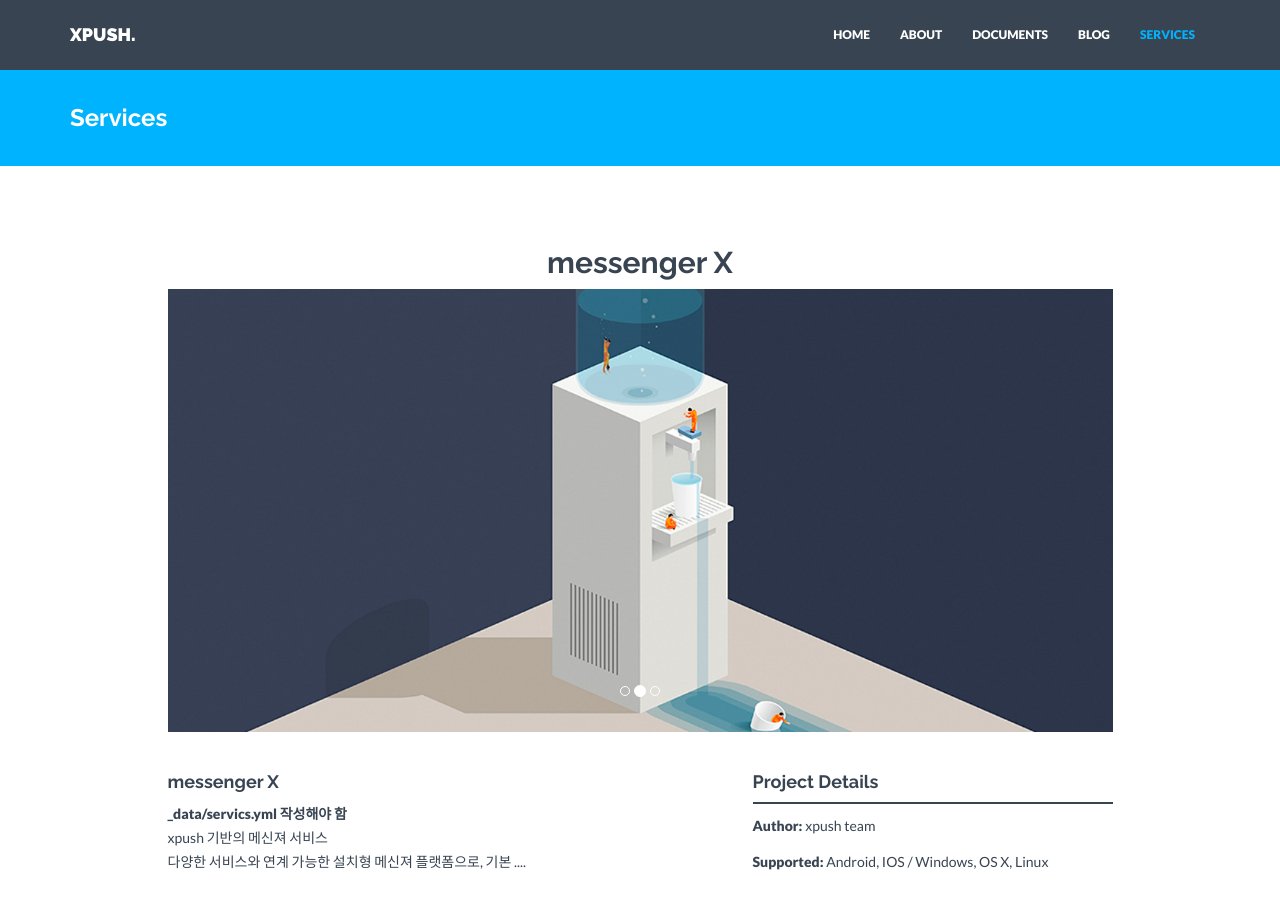
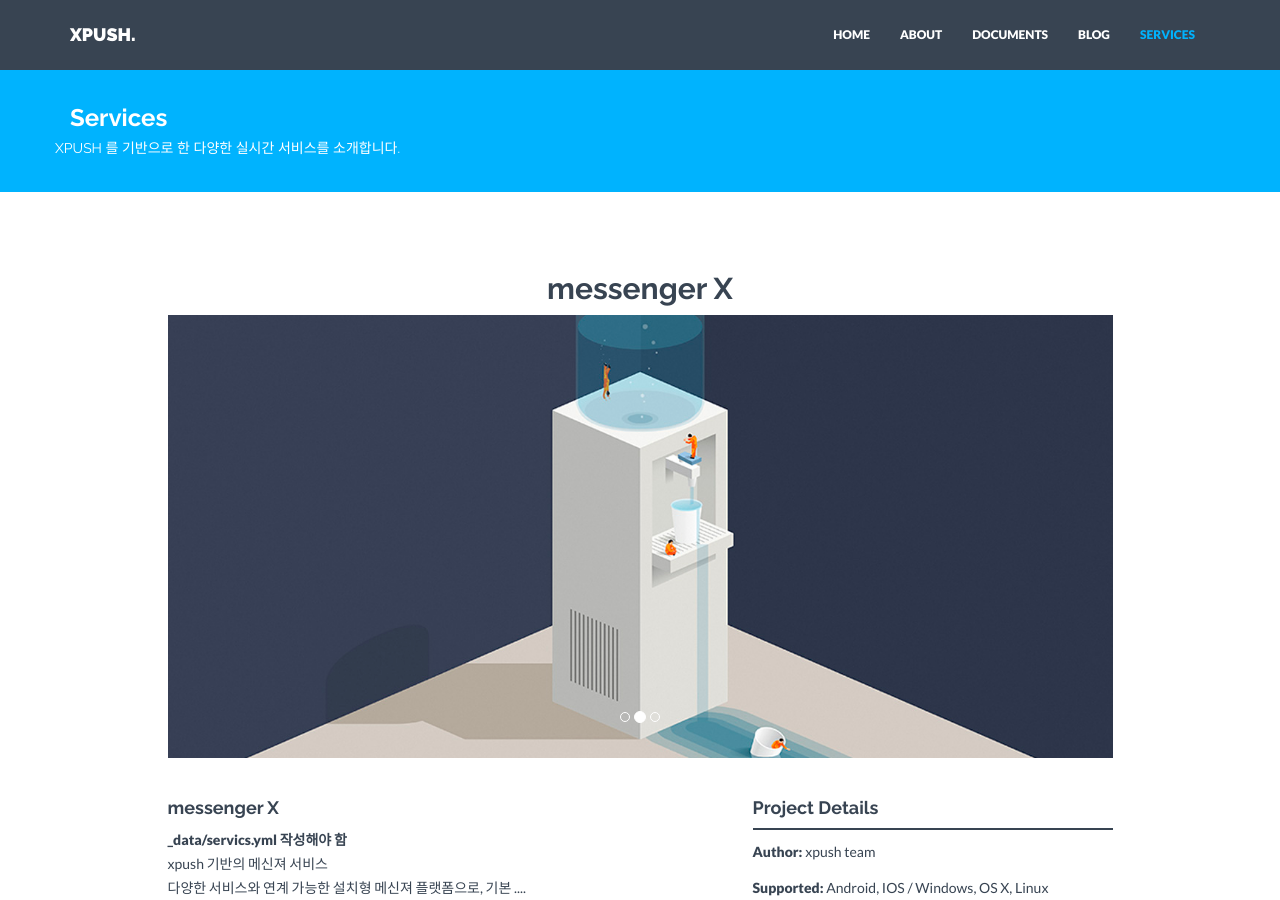
Before and after one commit to xpush/xpush.github.io, a Jekyll site: the page built from service/index.md, in a window 1280 px wide and 900 px high. Built offline with Jekyll 4.4.1, drawn with Linux system fonts in a browser that asks for light colours; nearby versions of some CDN libraries.

Commit message:
update service images2

```diff
--- a/service/index.html
+++ b/_layouts/service.html
@@ -4,13 +4,16 @@ layout: default
 <div id="blue">
   <div class="container">
     <div class="row">
-      <h3>Services</h3>
+      <h3>{{ page.title }}</h3>
+      <h5>{{ page.description }}</h5>
     </div>
   </div>
 </div>
 
 
 <div class="container mt">
+
+  {{ content }}
 
   {% for service in site.data.services %}
 
--- /dev/null
+++ b/service/index.md
@@ -0,0 +1,5 @@
+---
+title: "Services"
+description: "XPUSH 를 기반으로 한 다양한 실시간 서비스를 소개합니다. "
+layout: service
+---
```
Lines whose indentation alone changed are shown as unchanged.
